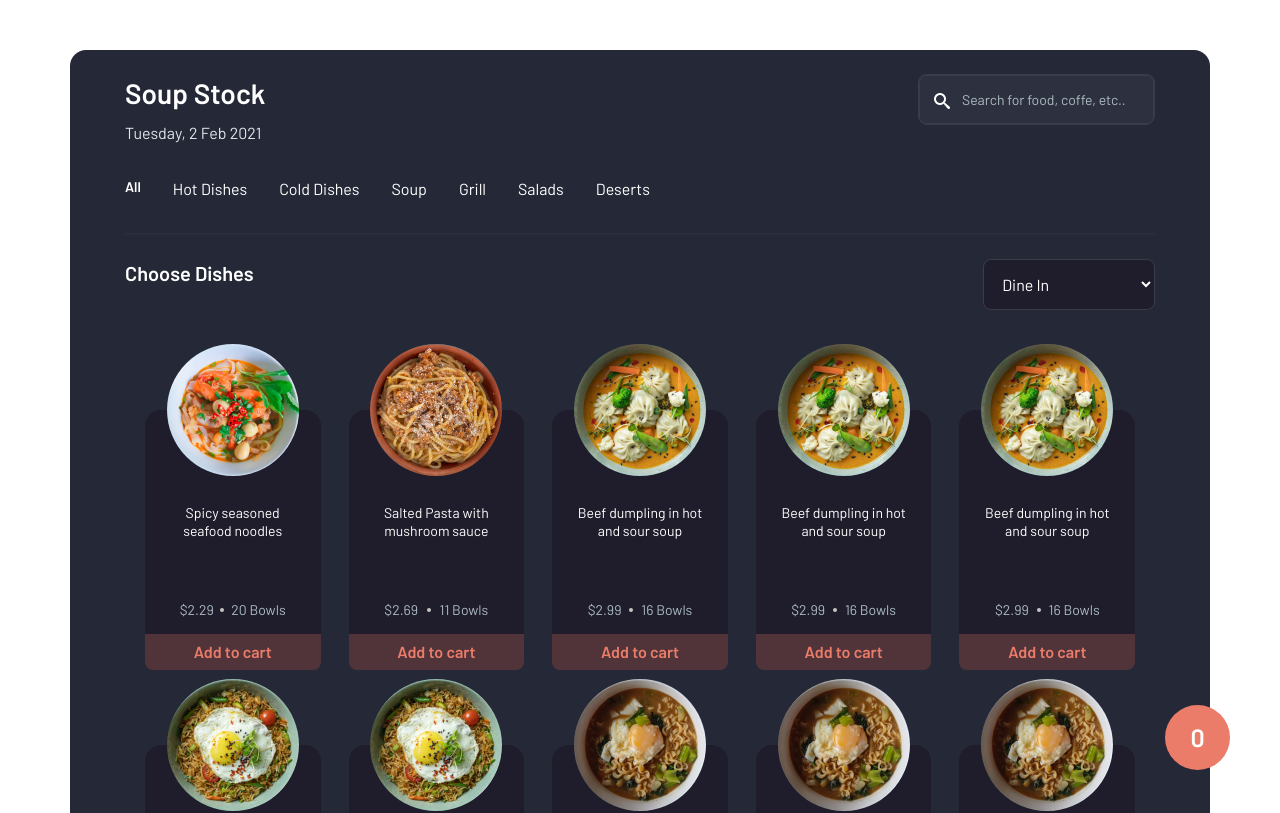
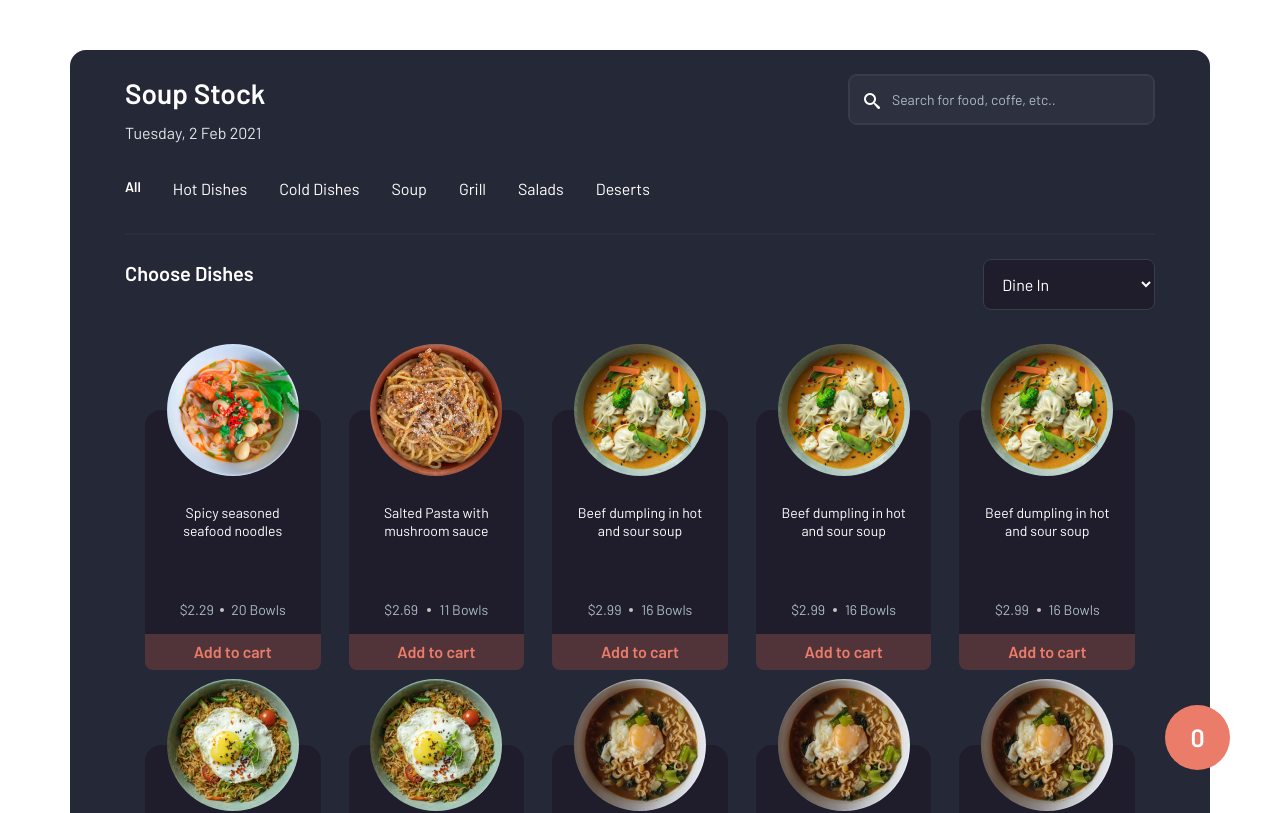
Before and after one commit to faithpacifica/Meals-market, a plain HTML site: page index.html in a window 1280 px wide. Shown: the top 813 px of the page. Drawn offline with nearby package versions, Linux system fonts and the light colour scheme; files whose address does not match are found by name.

Commit message:
css modified

```diff
--- a/css/main.css
+++ b/css/main.css
@@ -57,7 +57,7 @@ body {
     border: 1px solid #393C49;
     box-sizing: border-box;
     border-radius: 8px;
-    width: 235px;
+    width: 305px;
     padding: 14px 14px 14px 42px;
     font-size: 14px;
     line-height: 20px;
```
